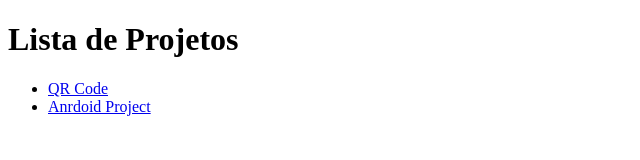
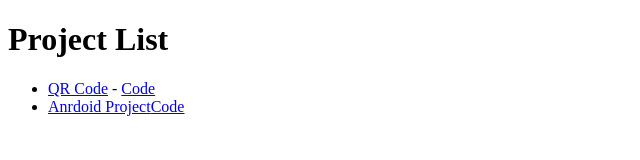
Before and after one commit to CaioRodriguesOliveira/intro, a plain HTML site: page index.html in a window 1280 px wide. Shown: the whole page, without its empty margins (0-640 px from the left). Drawn offline with Linux system fonts and the light colour scheme.

Commit message:
update code

```diff
--- a/index.html
+++ b/index.html
@@ -7,10 +7,10 @@
     <title>My Projects</title>
 </head>
 <body>
-    <h1>Lista de Projetos</h1>
+    <h1>Project List</h1>
     <ul>
-        <li><a href="https://caiorodriguesoliveira.github.io/qrcode-project/index.html" target="_blank">QR Code</a></li>
-        <li><a href="https://caiorodriguesoliveira.github.io/projeto-android/index.html" target="_blank">Anrdoid Project</a></li>
+        <li><a href="https://caiorodriguesoliveira.github.io/qrcode-project/index.html" target="_blank">QR Code</a> - <a href="https://github.com/CaioRodriguesOliveira/qrcode-project" target="_blank">Code</a></li>
+        <li><a href="https://caiorodriguesoliveira.github.io/projeto-android/index.html" target="_blank">Anrdoid Project</a><a href="https://github.com/CaioRodriguesOliveira/projeto-android" target="_blank">Code</a></li>
     </ul>
 </body>
 </html>
```
